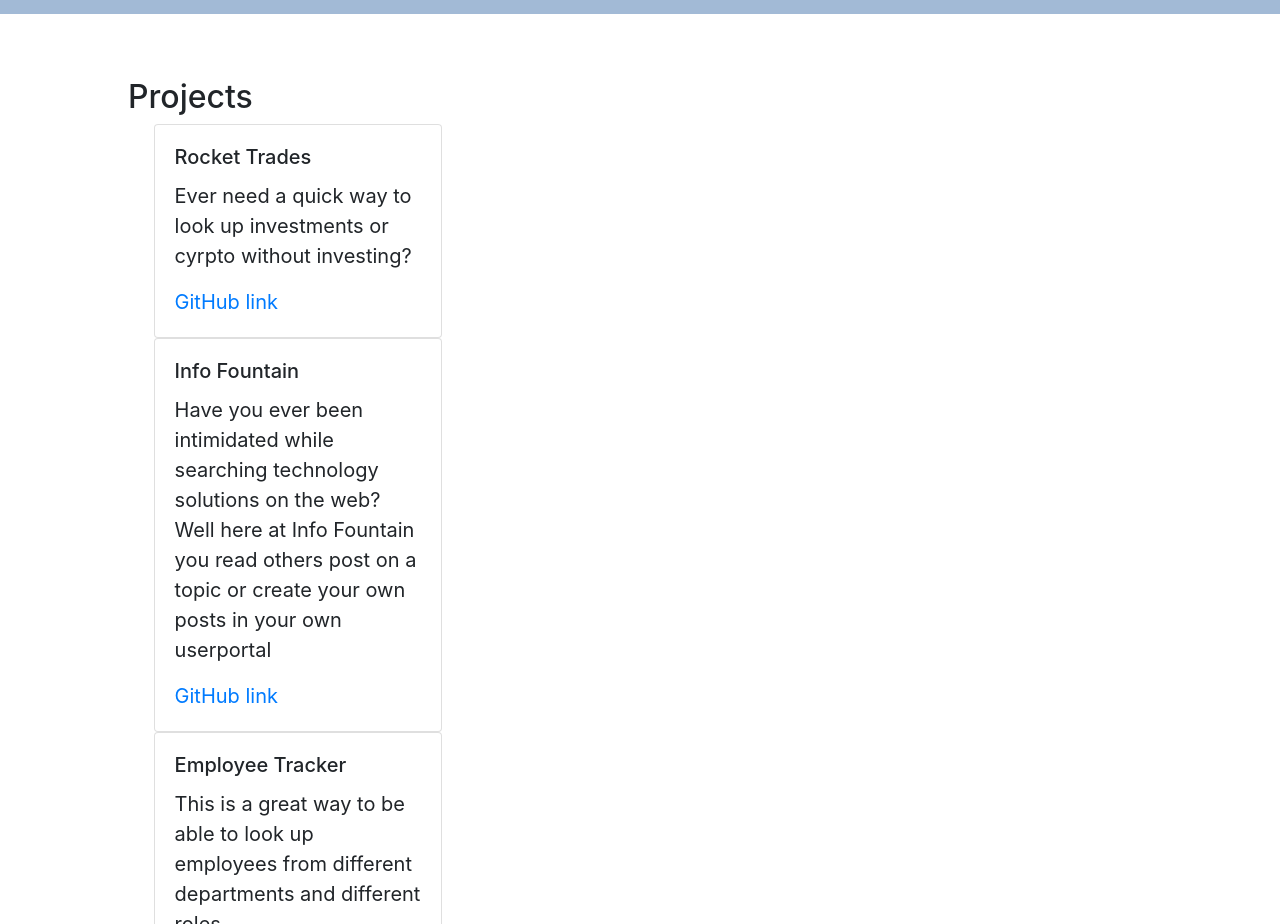
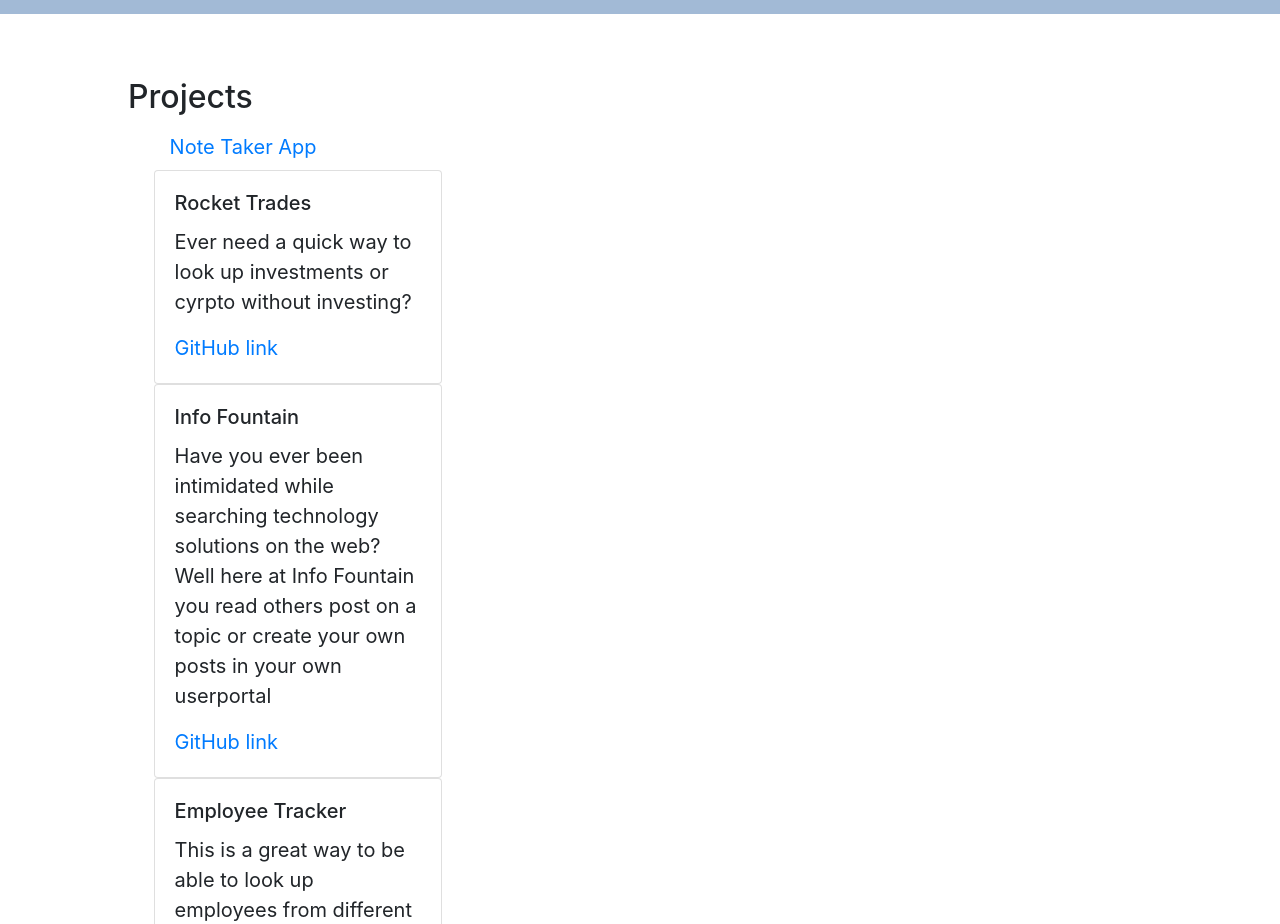
Before and after one commit to Ryansswell/Portfolio2, a website: page index.html in a window 1280 px wide. Shown: the part 1400-2324 px from the top of the page. Drawn offline with Linux system fonts and the light colour scheme.

Commit message:
final touches

```diff
--- a/index.html
+++ b/index.html
@@ -96,6 +96,7 @@
   <section>
     <h2 class="section-header" style="padding:5% 10% 0% 10%;">Projects</h2>
     <div style="margin-left: 12%; margin-right: 12%; font-size:20px;" id="projects">
+      <a class="nav-link" href="https://temp-ryans-note-taker.herokuapp.com/" target="_blank">Note Taker App</a>
       <div class="card" style="width: 18rem;">
         <div class="card-body">
           <h5 class="card-title">Rocket Trades</h5>
```
